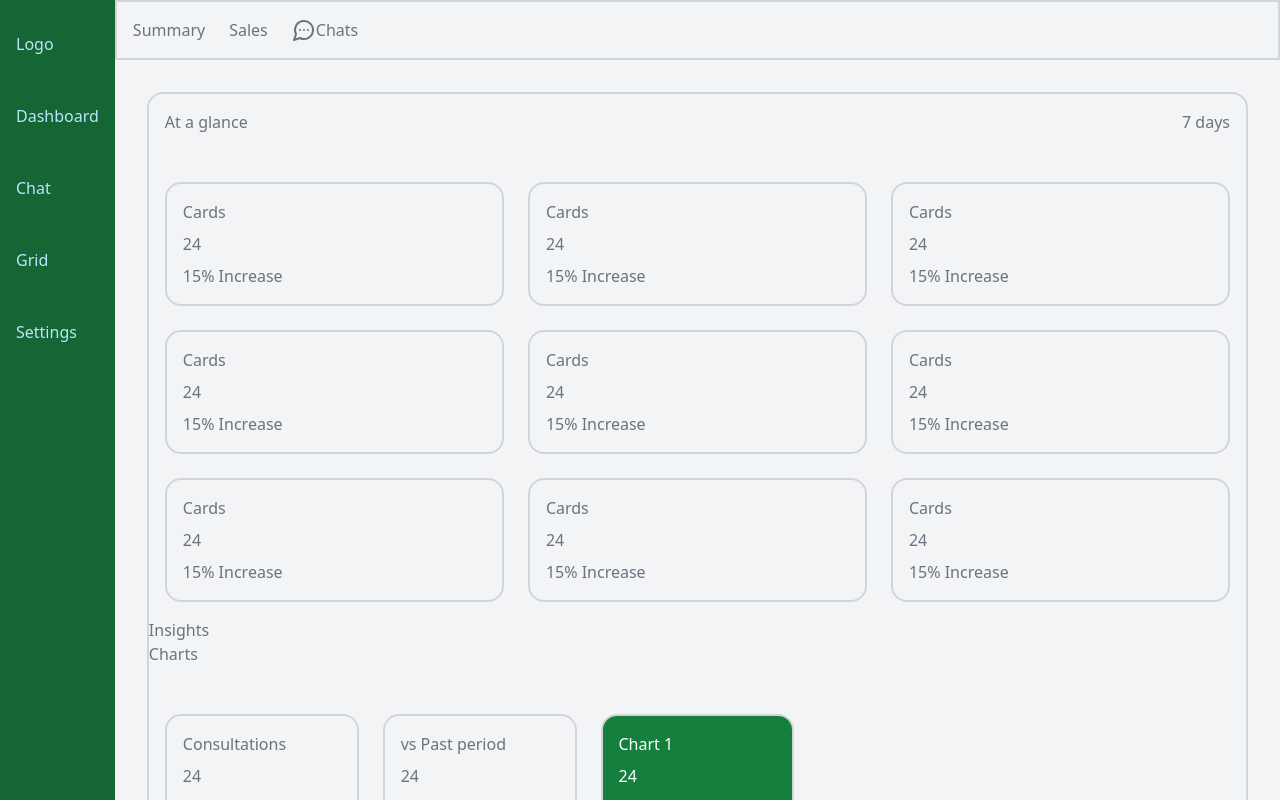
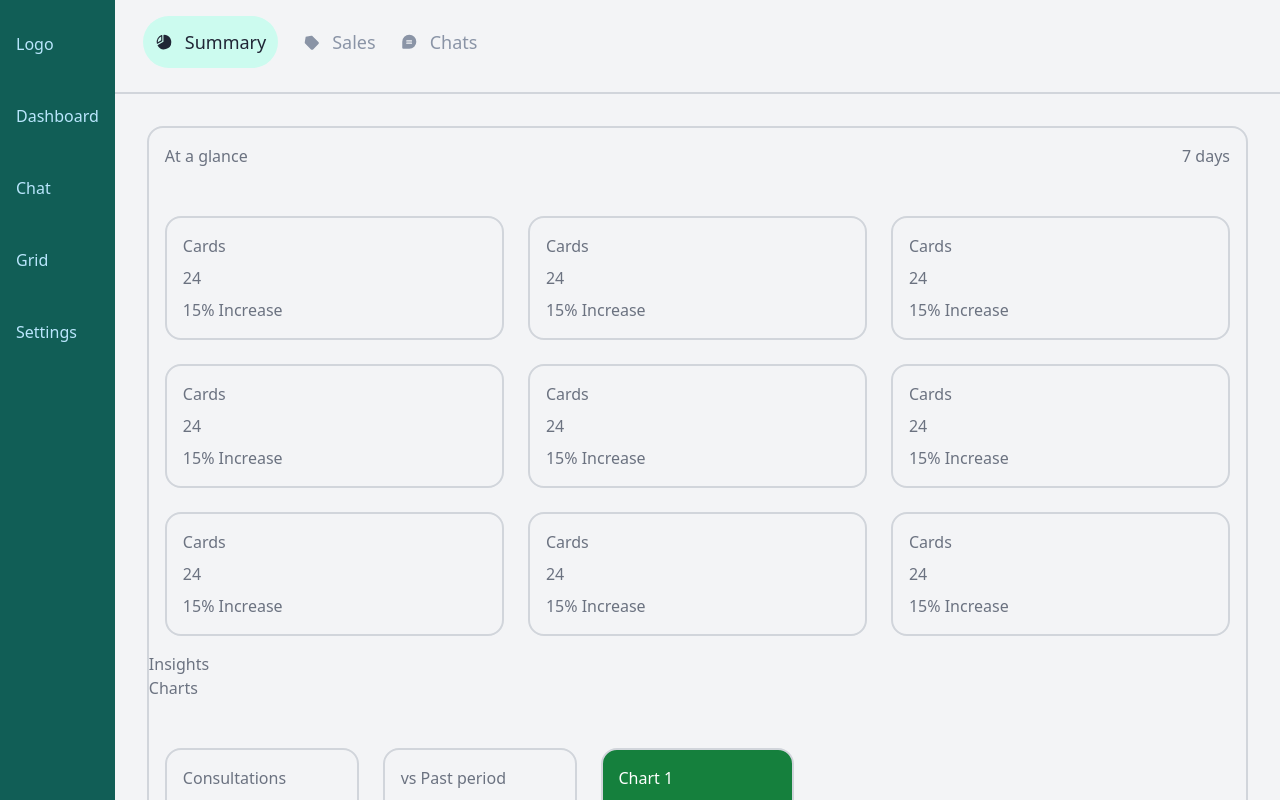
Before and after one commit to duokobia/wingman-dashboard, a React (Create React App) app: page / in a window 1280 px wide. Shown: the top 800 px of the page. Built offline with nearby package versions, Linux system fonts and the light colour scheme.

Commit message:
style: Style header component (#2)

```diff
--- a/package.json
+++ b/package.json
@@ -7,6 +7,7 @@
     "lucide-react": "^0.469.0",
     "react": "^19.0.0",
     "react-dom": "^19.0.0",
+    "react-icons": "^5.4.0",
     "react-scripts": "5.0.1"
   },
   "scripts": {
--- a/public/index.html
+++ b/public/index.html
@@ -3,6 +3,9 @@
   <head>
     <meta charset="utf-8" />
     <link rel="icon" href="%PUBLIC_URL%/favicon.ico" />
+    <link rel="preconnect" href="https://fonts.googleapis.com">
+    <link rel="preconnect" href="https://fonts.gstatic.com" crossorigin>
+    <link href="https://fonts.googleapis.com/css2?family=Inter:ital,opsz,wght@0,14..32,100..900;1,14..32,100..900&display=swap" rel="stylesheet">
     <meta name="viewport" content="width=device-width, initial-scale=1" />
     <meta name="theme-color" content="#000000" />
     <meta
--- a/src/components/Header.tsx
+++ b/src/components/Header.tsx
@@ -1,16 +1,14 @@
-// src/components/Header.tsx
-import React from 'react';
-import { MessageCircleMore } from 'lucide-react';
-// import myLogo from '../../public/assets/ChartPieSlice.svg';
+import { PiChartPieSliceFill, PiChatTeardropTextFill  } from "react-icons/pi";
+import { MdLabel } from "react-icons/md";
 
 const Header = () => {
     return (
-        <header className=" border-gray-300 border-2 p-4">
+        <header className=" border-gray-300 border-b-2 p-4 h-[94px]">
             <nav>
-              <ul className='flex gap-6'>
-                <li>Summary</li>
-                <li>Sales</li>
-                <li className='flex'><MessageCircleMore />Chats</li>
+              <ul className='flex gap-6 pl-3'>
+                <li className='flex items-center gap-3 bg-wingman-teal px-3 py-3 rounded-full font-medium text-lg text-wingman-black'><PiChartPieSliceFill />Summary</li>
+                <li className='flex items-center gap-3 font-medium text-lg text-wingman-lightgray hover:bg-wingman-teal hover:rounded-full hover:font-medium hover:text-wingman-black hover:px-3 hover:py-3'><span className="transform rotate-[-135deg]"><MdLabel /></span>Sales</li>
+                <li className='flex items-center font-medium gap-3 text-lg text-wingman-lightgray  hover:bg-wingman-teal hover:rounded-full hover:font-medium hover:text-wingman-black hover:px-3 hover:py-3'><PiChatTeardropTextFill />Chats</li>
               </ul>
             </nav>
         </header>
--- a/src/components/SideNav.tsx
+++ b/src/components/SideNav.tsx
@@ -2,7 +2,7 @@ import React from 'react'
 
 const SideNav = () => {
   return (
-    <aside className='min-h-screen max-w-[250px] bg-green-800 text-sky-200'>
+    <aside className='min-h-screen max-w-[250px] bg-wingman-green text-sky-200'>
       <ul className='flex flex-col gap-12 px-4 py-8'>
         <li>Logo</li>
         <li>Dashboard</li>
--- a/tailwind.config.js
+++ b/tailwind.config.js
@@ -4,7 +4,19 @@ module.exports = {
     "./src/**/*.{js,jsx,ts,tsx}",
   ],
   theme: {
-    extend: {},
+    extend: {
+      colors: {
+        'wingman-blue': '#1DA1F2',
+        'wingman-green': '#115E56',
+        'wingman-teal': '#CCFBEF',
+        'wingman-turquiose': '#15879F',
+        'wingman-red': '#F04438',
+        'wingman-yellow': '#FFF3C6',
+        'wingman-black': '#212636',
+        'wingman-gray': '#667085',
+        'wingman-lightgray': '#8A94A6',
+      },
+    },
   },
   plugins: [],
 }
```
Also changed, not shown: 1 other file (tests, documents, lock files or other folders).
